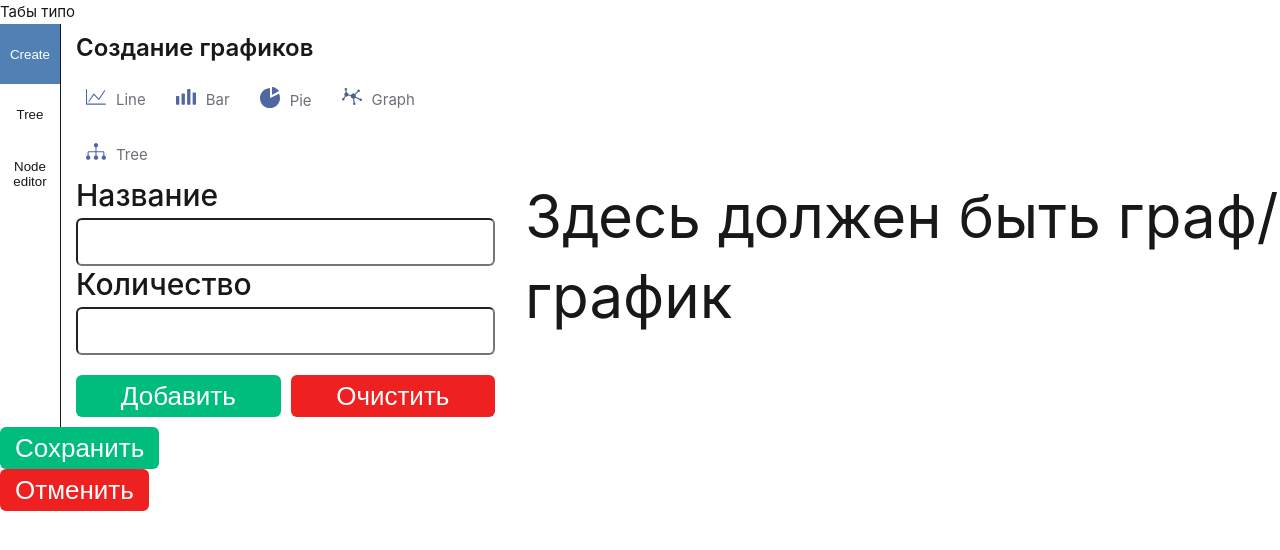
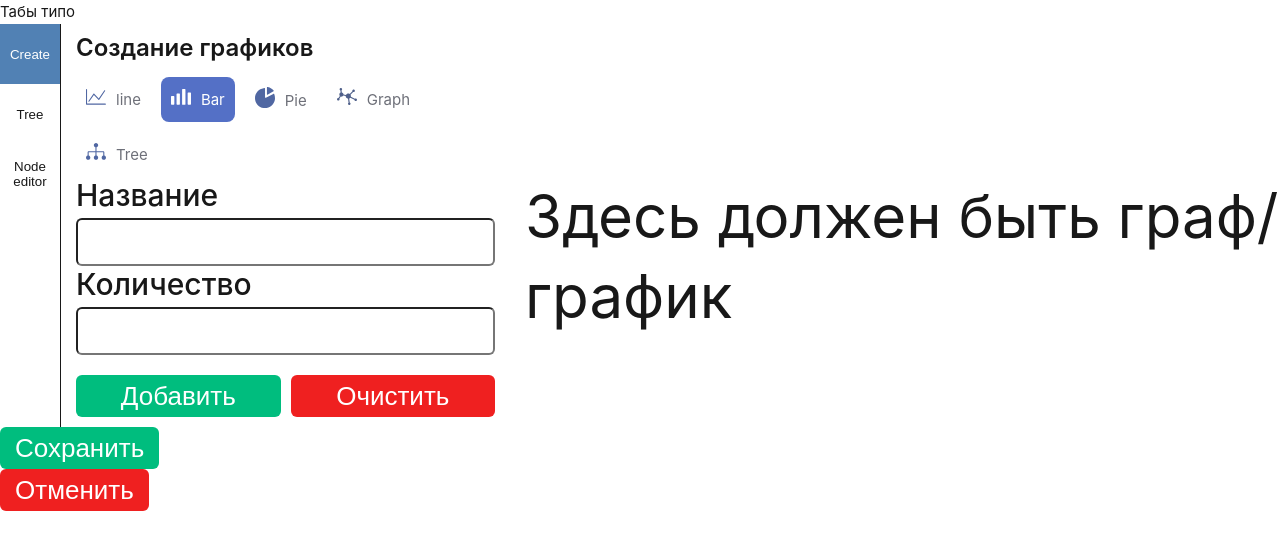
Before and after one commit to NoNamePablos/vueviplomrepo, a Vue app in the folder graph/: page / in a window 1280 px wide. Shown: the top 550 px of the page. Built offline with nearby package versions, Linux system fonts and the light colour scheme.

Commit message:
Optimize code radio button

```diff
--- a/graph/src/App.vue
+++ b/graph/src/App.vue
@@ -3,7 +3,7 @@
 import BaseTabWrapper from "@/components/BaseTab/BaseTabWrapper.vue";
 import BaseTabItem from "@/components/BaseTab/BaseTabItem.vue";
 
-import {ref,computed,provide} from "vue";
+import {ref, computed, defineAsyncComponent} from "vue";
 import BaseInput from "@/components/ui/BaseInput.vue";
 import BaseButton from "@/components/ui/BaseButton.vue";
 import PreviewCard from "@/components/previewCard/PreviewCard.vue";
@@ -13,6 +13,7 @@ import IconBarChart from "@/components/icons/chart/IconBarChart.vue";
 import IconPieChart from "@/components/icons/chart/IconPieChart.vue";
 import IconGraphChart from "@/components/icons/chart/IconGraphChart.vue";
 import IconTreeChart from "@/components/icons/chart/IconTreeChart.vue";
+import BaseInputClickable from "@/components/ui/BaseInputClickable.vue";
 
 const tabs=[
   {name:"Create",
@@ -47,12 +48,15 @@ computed(()=>{
 })
 
 const dataGraphic=ref([]);
+
 const tempData=ref({});
 const appendToGraphic=()=>{
   const data={
+    type:createGraphic.value.type,
     title:createGraphic.value.title,
     value:createGraphic.value.value,
   }
+  console.log("add: ",data);
   //Проверка на редактирование если tempData не !=Null;
   //Кастомное событие change-data;
   if(Object.keys(tempData.value).length != 0){
@@ -75,6 +79,7 @@ const clearGraphicForm=()=>{
 }
 const editData=(value)=>{
   tempData.value=value;
+  createGraphic.value.type=tempData.value?.type;
   createGraphic.value.title=tempData.value?.title;
   createGraphic.value.value=tempData.value?.value;
 }
@@ -88,6 +93,53 @@ const saveGraphEditor=()=>{
   isSaveGraph.value=true;
 
 }
+const radiogroup=[
+  {
+    title:'line',
+    radiotype:'typeChart',
+    component:defineAsyncComponent(() =>
+        import('@/components/icons/chart/IconLineChart.vue')
+    ),
+    selected:false
+  },
+  {
+    title:'Bar',
+    radiotype:'typeChart',
+    component:defineAsyncComponent(() =>
+        import('@/components/icons/chart/IconBarChart.vue')
+    ),
+    selected:true,
+  },
+  {
+    title:'Pie',
+    radiotype:'typeChart',
+    component:defineAsyncComponent(() =>
+        import('@/components/icons/chart/IconPieChart.vue')
+    ),
+    selected:false,
+
+  },
+  {
+    title:'Graph',
+    radiotype:'typeChart',
+    component:defineAsyncComponent(() =>
+        import('@/components/icons/chart/IconGraphChart.vue')
+    ),
+    selected:false,
+
+  },
+  {
+    title:'Tree',
+    radiotype:'typeChart',
+    component:defineAsyncComponent(() =>
+        import('@/components/icons/chart/IconTreeChart.vue')
+    ),
+    selected:false,
+
+  },
+
+];
+
 const isSaveGraph=ref(false);
 </script>
 
@@ -108,51 +160,9 @@ const isSaveGraph=ref(false);
             <div class="tab-item-body">
               <form @submit.prevent action="" class="tab-item-form">
                 <div class="radio-group">
-                  <label class="input-clickable">
-                    <input type="radio" name="typeChart" class="input-clickable-input hidden">
-                    <div class="chart">
-                      <span class="chart-icon">
-                        <IconLineChart/>
-                      </span>
-                      <span class="chart-name">Line</span>
-                    </div>
-                  </label>
-                  <label class="input-clickable">
-                    <input type="radio" name="typeChart" class="input-clickable-input hidden">
-                    <div class="chart">
-                      <span class="chart-icon">
-                       <IconBarChart/>
-                      </span>
-                      <span class="chart-name">Bar</span>
-                    </div>
-                  </label>
-                  <label class="input-clickable">
-                    <input type="radio" name="typeChart" class="input-clickable-input hidden">
-                    <div class="chart">
-                      <span class="chart-icon">
-                        <IconPieChart/>
-                      </span>
-                      <span class="chart-name">Pie</span>
-                    </div>
-                  </label>
-                  <label class="input-clickable">
-                    <input type="radio" name="typeChart" class="input-clickable-input hidden">
-                    <div class="chart">
-                      <span class="chart-icon">
-                        <IconGraphChart/>
-                      </span>
-                      <span class="chart-name">Graph</span>
-                    </div>
-                  </label>
-                  <label class="input-clickable">
-                    <input type="radio" name="typeChart" class="input-clickable-input hidden">
-                    <div class="chart">
-                      <span class="chart-icon">
-                        <IconTreeChart/>
-                      </span>
-                      <span class="chart-name">Tree</span>
-                    </div>
-                  </label>
+                  <BaseInputClickable v-for="radio in radiogroup" :selected="radio.selected"  v-model:value="createGraphic.type" :title="radio.title" :name="radio.radiotype">
+                    <component :is=" radio.component"></component>
+                  </BaseInputClickable>
                 </div>
                 <base-input v-model="createGraphic.title">
                   Название
@@ -193,56 +203,6 @@ const isSaveGraph=ref(false);
   gap: 10px;
   flex-wrap: wrap;
 }
-.input-clickable{
-  &-input{
-    &:checked~.chart{
-      background-color: #5470c6;
-      color: #fff;
-      border-radius: 8px;
-      & .chart-name{
-        color: inherit;
-      }
-      & .chart-icon *{
-        fill: #fff;
-      }
-    }
-  }
-  & .hidden{
-    appearance: none;
-    opacity: 0;
-    width: 1px;
-    height: 1px;
-    position: fixed;
-    right: -9999px;
-    z-index: -100;
-  }
-}
-.chart{
-  height: 45px;
-  padding: 10px;
-  display: block;
-  &-name{
-    display: inline-block;
-    position: relative;
-    vertical-align: middle;
-    margin-left: 10px;
-    color: #6e7079;
-  }
-  &-icon{
-    content: '';
-    width: 20px;
-    display: inline-block;
-    border-radius: 50%;
-    vertical-align: middle;
-    & svg{
-      width: 100% !important;
-      height: auto !important;
-    }
-
-  }
-
-}
-
 
 .preview-list{
   margin:15px 0;
--- a/graph/src/components/ui/BaseInputClickable.vue
+++ b/graph/src/components/ui/BaseInputClickable.vue
@@ -1,9 +1,9 @@
 <template>
   <label class="input-clickable">
-    <input type="radio" :name="name" class="input-clickable-input hidden">
+    <input type="radio" :name="name"  :checked="selected" :value="title" @change="changeValue(title)" class="input-clickable-input hidden">
     <div class="chart">
       <span class="chart-icon">
-          <slot name="icon"></slot>
+          <slot></slot>
       </span>
       <span class="chart-name">{{ title }}</span>
     </div>
@@ -11,6 +11,8 @@
 </template>
 
 <script setup>
+const emit = defineEmits(['update:value'])
+const changeValue=(val)=>emit('update:value',val)
 const props=defineProps({
   name:{
     type:String,
@@ -19,11 +21,16 @@ const props=defineProps({
   title:{
     type:String,
     required:true,
+  },
+  selected:{
+    type:Boolean,
+    required:false,
+    default:false,
   }
 })
 </script>
 
-<style lang="scss" scoped>
+<style lang="scss" >
 .input-clickable{
   &-input{
     &:checked~.chart{
--- a/graph/src/components/ui/index.js
+++ b/graph/src/components/ui/index.js
@@ -1,3 +1,4 @@
 import BaseInput from "@/components/ui/BaseInput.vue";
 import BaseButton from "@/components/ui/BaseButton.vue";
-export default [BaseInput,BaseButton]
+import BaseInputClickable from "@/components/ui/BaseInputClickable.vue";
+export default [BaseInput,BaseButton,BaseInputClickable]
```
